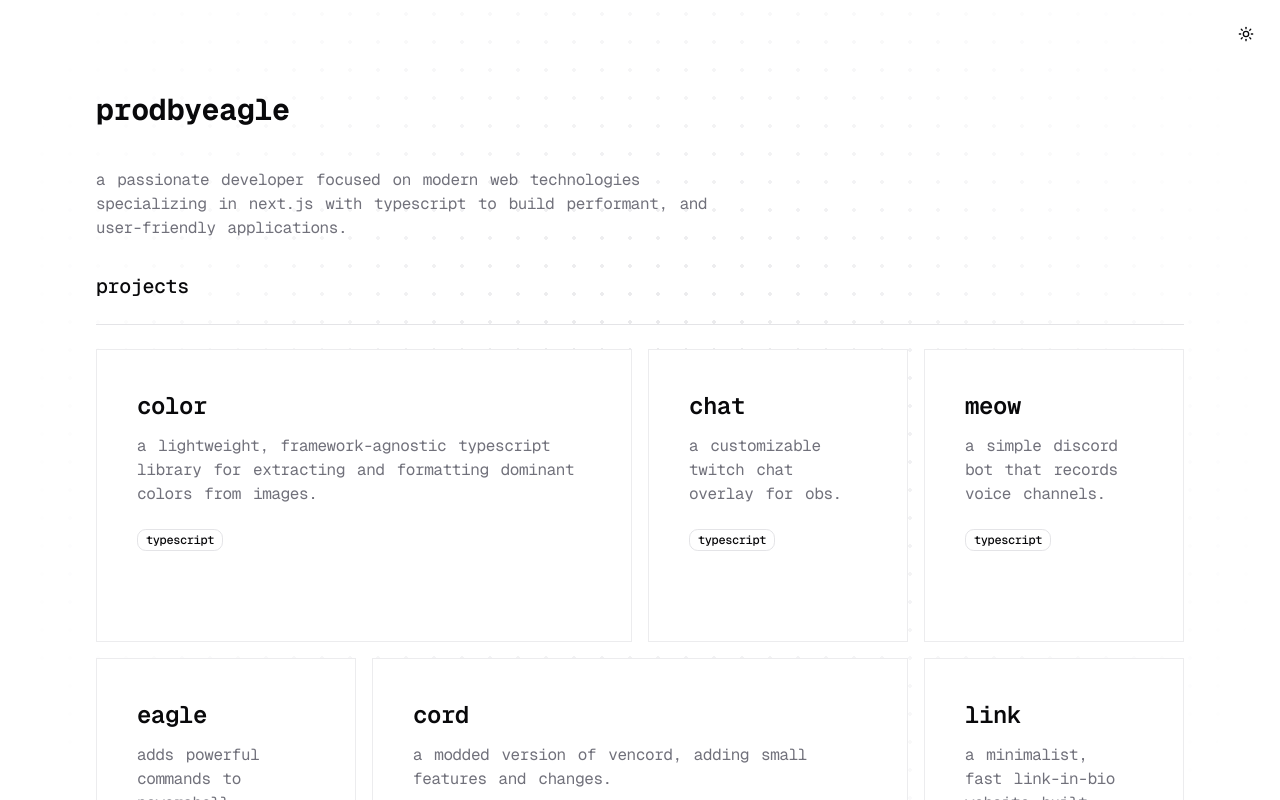
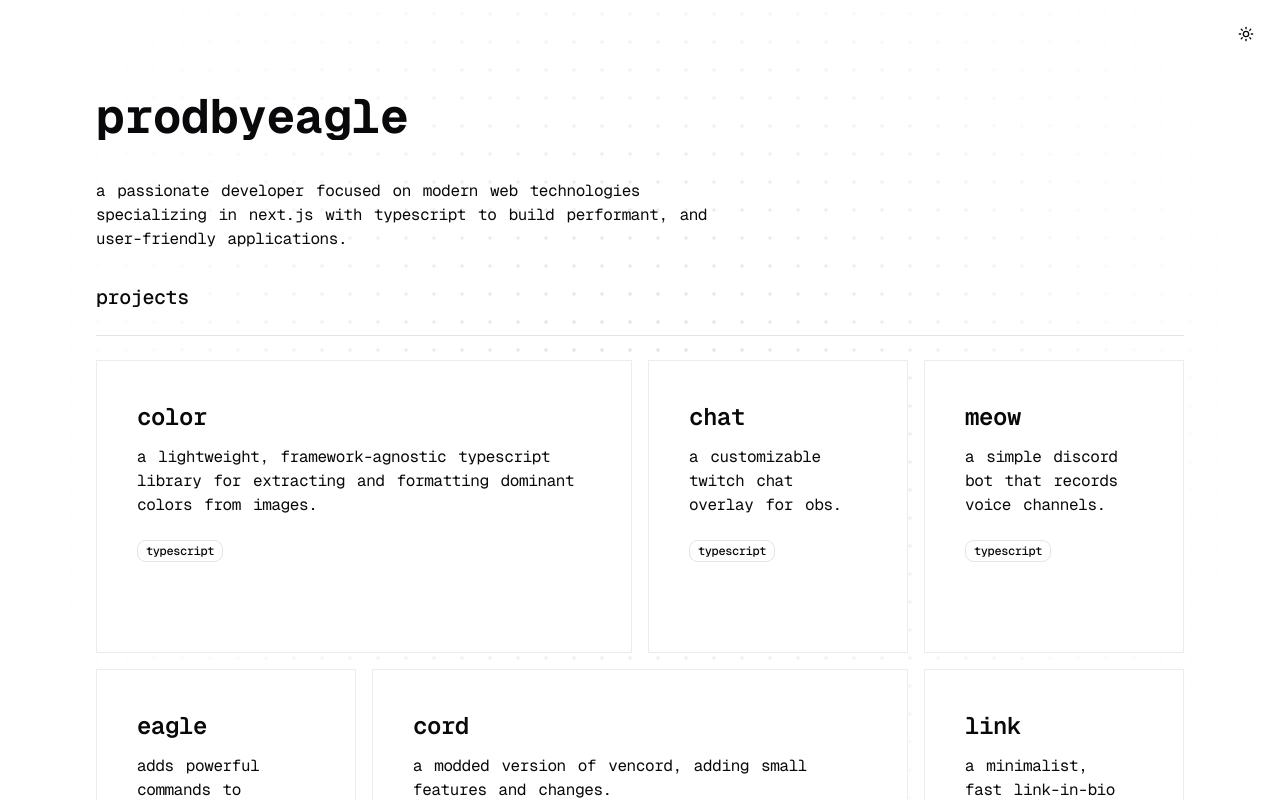
Before and after one commit to prodbyeagle/.www, a Next.js app: page / in a window 1280 px wide. Shown: the top 800 px of the page. Built offline with nearby package versions, Linux system fonts and the light colour scheme.

Commit message:
small changes

```diff
--- a/src/app/page.tsx
+++ b/src/app/page.tsx
@@ -12,8 +12,8 @@ export default function Home() {
 		<div className='pt-14'>
 			<header className='pb-8 px-6 md:px-12 lg:px-24'>
 				<div className='flex items-center gap-4'>
-					<h1 className='text-2xl md:text-3xl font-bold select-none'>
-						<WordReveal text='prodbyeagle' />
+					<h1 className='text-4xl md:text-5xl font-bold select-none'>
+						<WordReveal duration={2} text='prodbyeagle' />
 					</h1>
 				</div>
 			</header>
@@ -23,7 +23,7 @@ export default function Home() {
 					<div className='max-w-2xl space-y-4'>
 						<WordReveal
 							speed={0.05}
-							className='text-muted-foreground'
+							className='text-text-secondary'
 							text='a passionate developer focused on modern web technologies specializing in next.js with typescript to build performant, and user-friendly applications.'
 						/>
 					</div>
--- a/src/components/project-card.tsx
+++ b/src/components/project-card.tsx
@@ -14,10 +14,10 @@ export function ProjectCard({ project }: ProjectCardProps) {
 	return (
 		<div className='group relative cursor-default flex flex-col justify-between h-full shadow-input transition-all duration-200 overflow-hidden rounded-md'>
 			<div className='flex flex-col gap-1 p-4'>
-				<h3 className='text-2xl font-semibold text-foreground'>
+				<h3 className='text-2xl font-semibold'>
 					<WordReveal text={project.projectTitle} />
 				</h3>
-				<p className='text-base text-muted-foreground line-clamp-3'>
+				<p className='text-base text-text-secondary line-clamp-3'>
 					<WordReveal text={project.projectDescription} />
 				</p>
 
```
